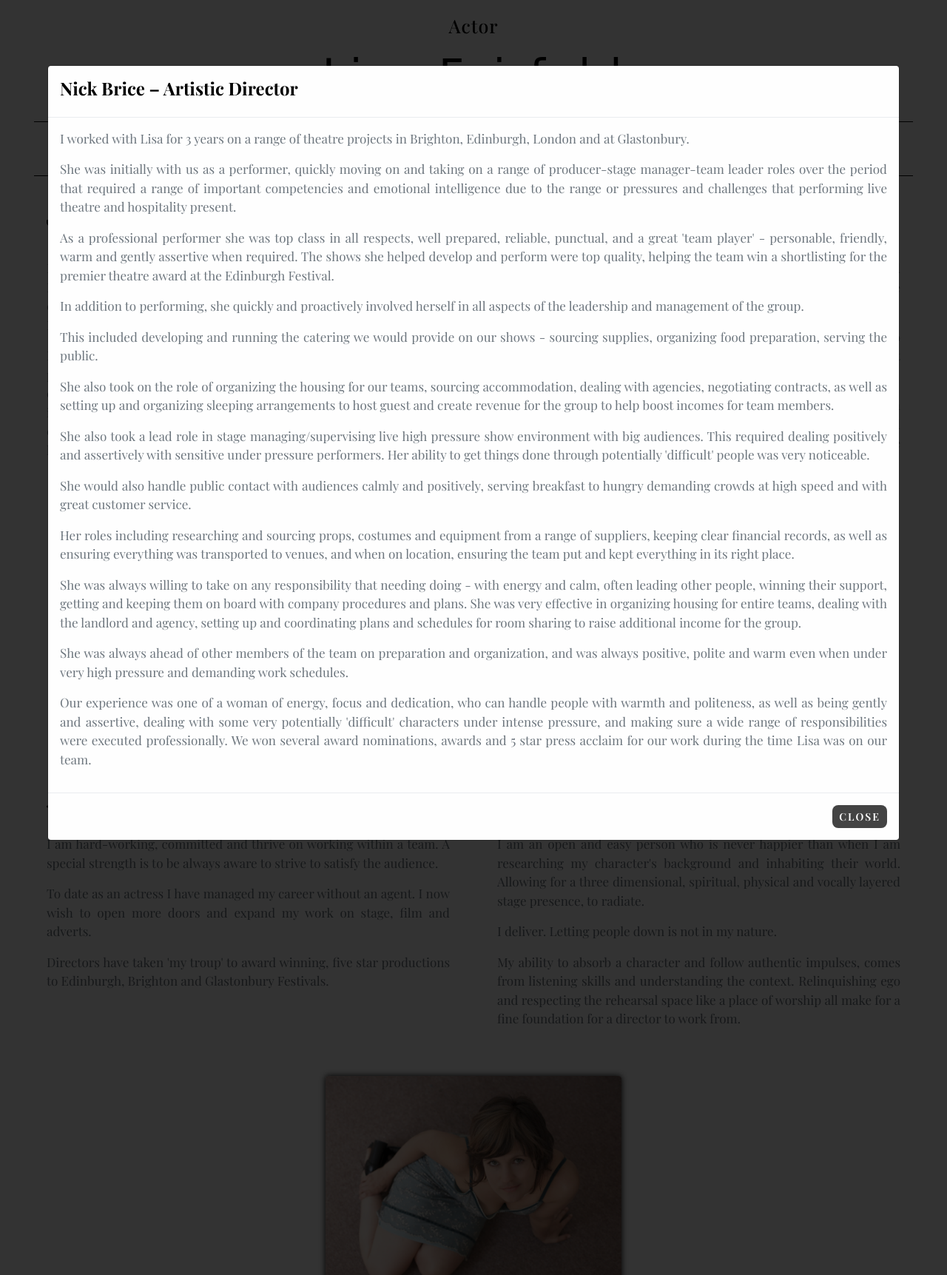
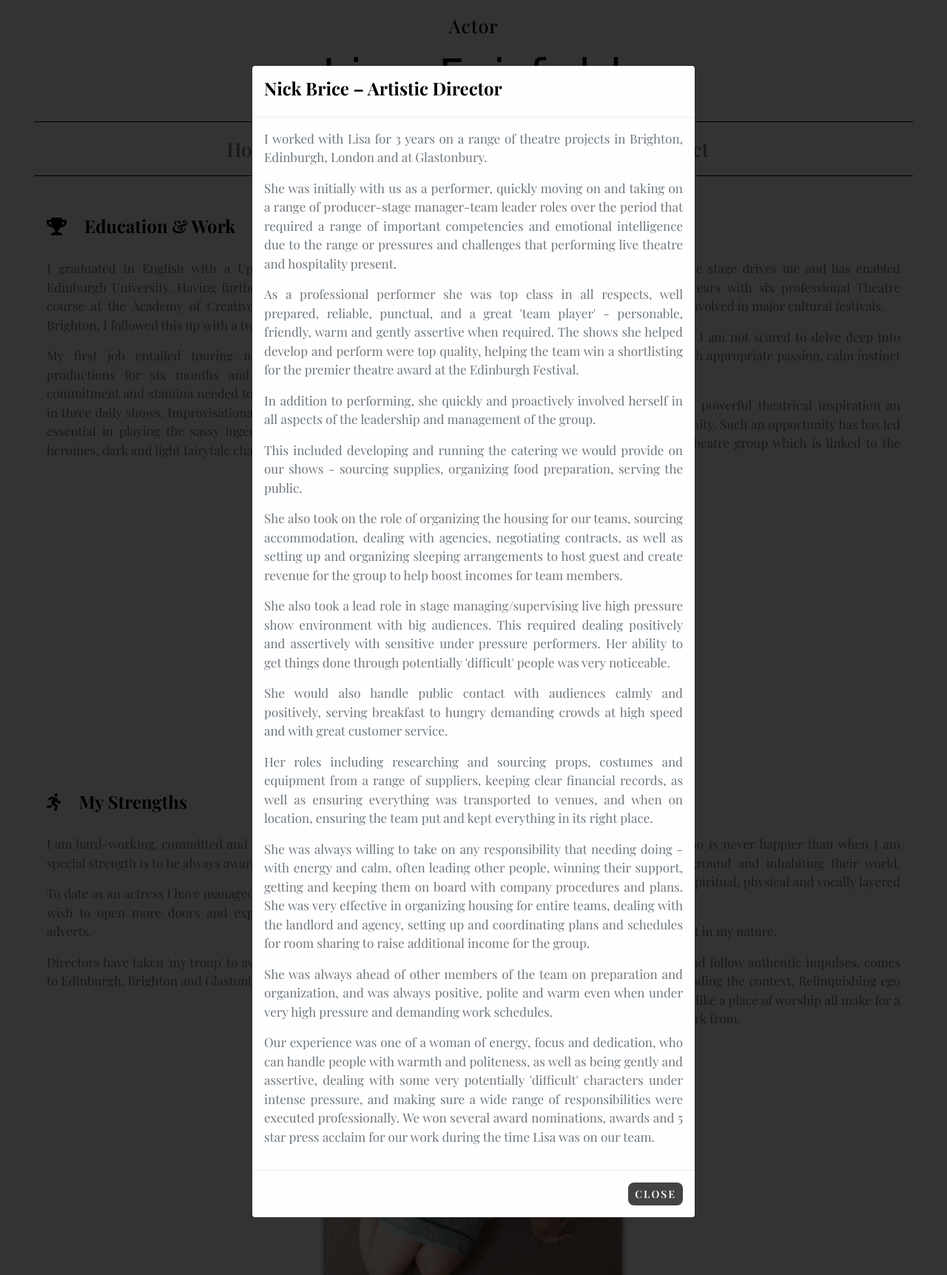
Before and after one commit to Bealby/lisa-fairfield-actress, a Flask app: page /bio in a window 1280 px wide, after a click on "OPEN". Shown: the whole page at 74% size. Run offline with Flask 2, Linux system fonts and the light colour scheme; some libraries are stand-ins or nearby versions; some web fonts are replaced.

Commit message:
Recued max-width for class model-content for desktop

```diff
--- a/static/css/style.css
+++ b/static/css/style.css
@@ -284,7 +284,7 @@ body{
     margin: auto;
     padding: 0;
     width: 90%;
-    max-width: 1200px;
+    max-width: 600px;
 }
 
 /*---Error links---*/
```
